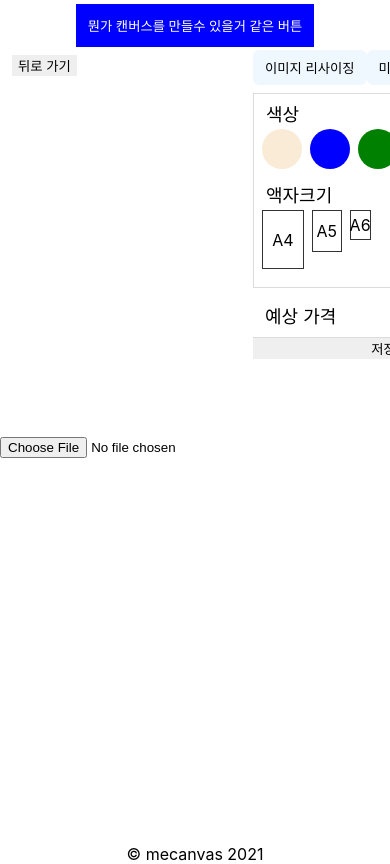
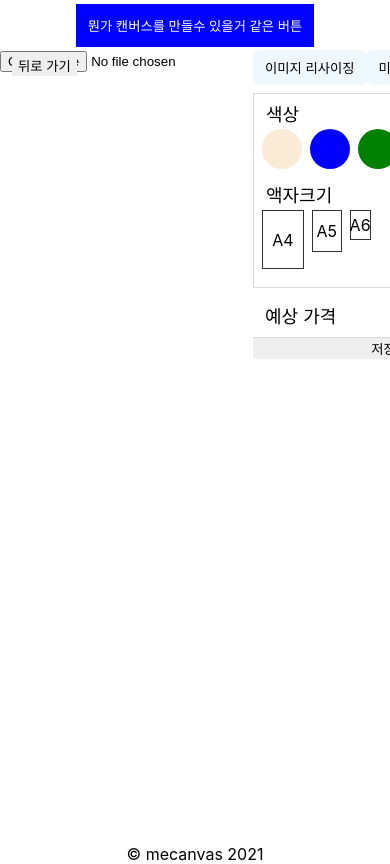
Before and after one commit to mecanvas/early-front, a Next.js app: page /tool in a window 390 px wide. Shown: the top 864 px of the page. Built offline with nearby package versions, Linux system fonts and the light colour scheme.

Commit message:
이미지 위치 반응형 재조절

```diff
--- a/src/components/tool/tool.tsx
+++ b/src/components/tool/tool.tsx
@@ -141,10 +141,10 @@ const Tool = () => {
     div.classList.add('cropped-img');
     div.style.width = `${frameWidth}px`;
     div.style.height = `${frameHeight}px`;
-    const canvasLeftPosition = cursorX + scrollX - frameWidth / 2;
-    const canvasTopPosition = cursorY + scrollY - frameHeight / 2 - 50;
-    div.style.left = `${canvasLeftPosition}px`;
-    div.style.top = `${canvasTopPosition}px`;
+    const canvasLeftPosition = cursorX - frameWidth / 2;
+    const canvasTopPosition = cursorY - frameHeight / 2 - 50;
+    div.style.left = `${canvasLeftPosition + scrollX}px`;
+    div.style.top = `${canvasTopPosition + scrollY}px`;
     div.setAttribute('data-originleft', `${canvasLeftPosition - left}`);
     div.setAttribute('data-origintop', `${canvasTopPosition - top}`);
     div.id = Date.now().toString();
@@ -201,6 +201,10 @@ const Tool = () => {
       const el = imgNode.current;
       if (el) {
         const { width, height } = el.getBoundingClientRect();
+        el.style.width = `${width}px`;
+        el.style.height = `${height}px`;
+        el.style.maxHeight = `${height}px`;
+
         setImgWidth(width);
         setImgHeight(height);
       }
@@ -272,14 +276,14 @@ const Tool = () => {
         if (!node) return;
         const { originleft, origintop } = (node as HTMLDivElement).dataset;
         if (originleft && origintop) {
-          const left = `${+originleft + imgLeft}px`;
-          const top = `${+origintop + imgTop}px`;
+          const left = `${+originleft + imgLeft + scrollX}px`;
+          const top = `${+origintop + imgTop + scrollY}px`;
           (node as HTMLDivElement).style.left = left;
           (node as HTMLDivElement).style.top = top;
         }
       });
     }
-  }, [imgNode]);
+  }, [scrollX, scrollY]);
 
   // 액자 클릭시 움직이는 로직
   useEffect(() => {
@@ -292,8 +296,6 @@ const Tool = () => {
       setSelectedFramePosition({ left: `${x}px`, top: `${y}px` });
     }
   }, [selectedFrame, selectedFrameInfo, cursorX, cursorY, scrollX, scrollY]);
-
-  console.log(selectedFrameList);
 
   useEffect(() => {
     if (imgResizeStart) {
--- a/src/components/tool/toolStyle.tsx
+++ b/src/components/tool/toolStyle.tsx
@@ -25,13 +25,12 @@ export const YouSelectedFrame = styled.div<{ width: string; height: string; left
 `;
 
 export const ImageWrapper = styled.div`
-  flex: 1;
-  display: flex;
-  justify-content: center;
-  align-items: center;
+  width: 100%;
+  margin: 0 auto;
+  text-align: center;
   position: relative;
   height: calc(100vh - 50px);
-  img {
+  & > img {
     max-height: calc(100vh - 50px);
   }
   .cropped-img {
```
